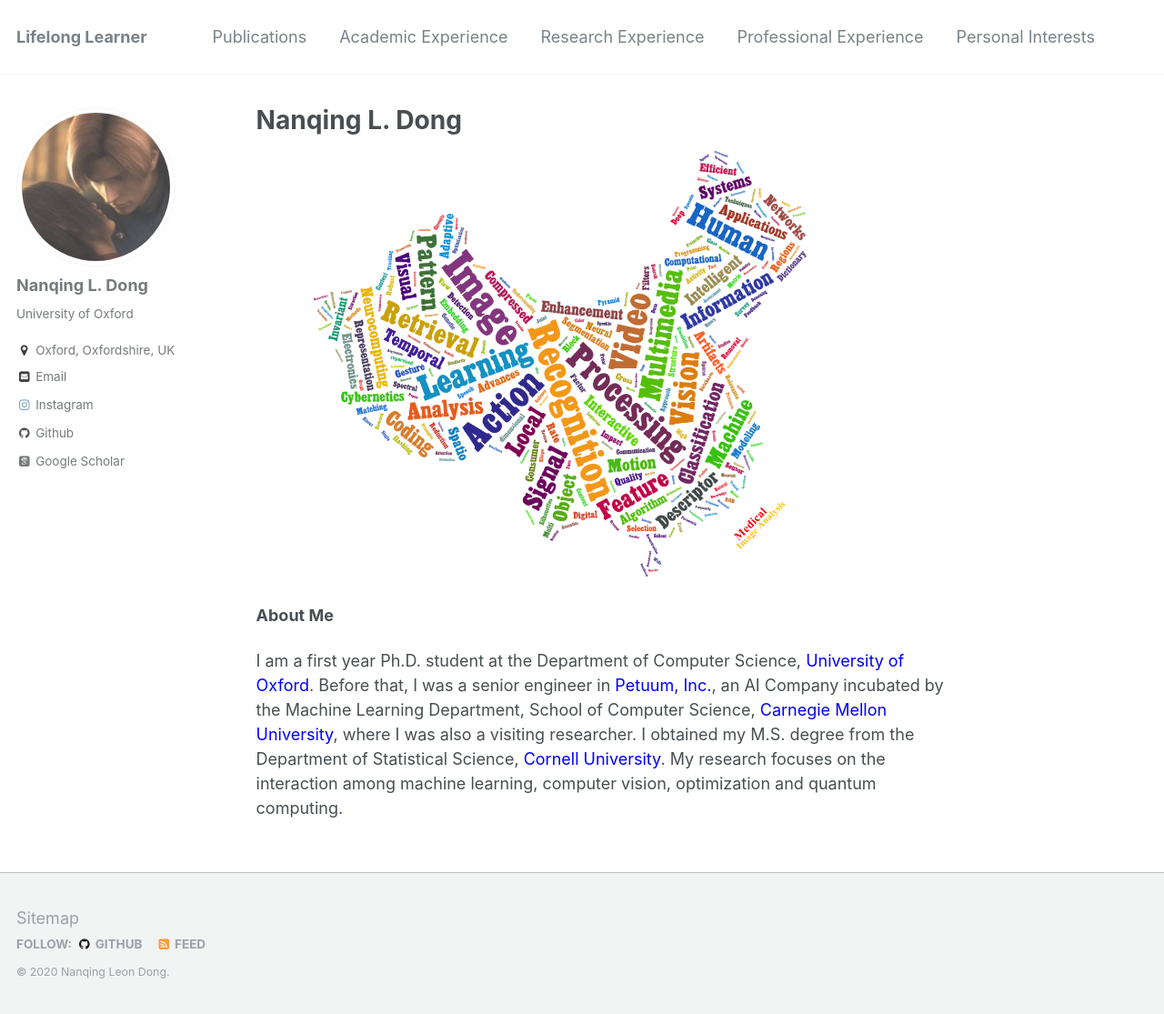
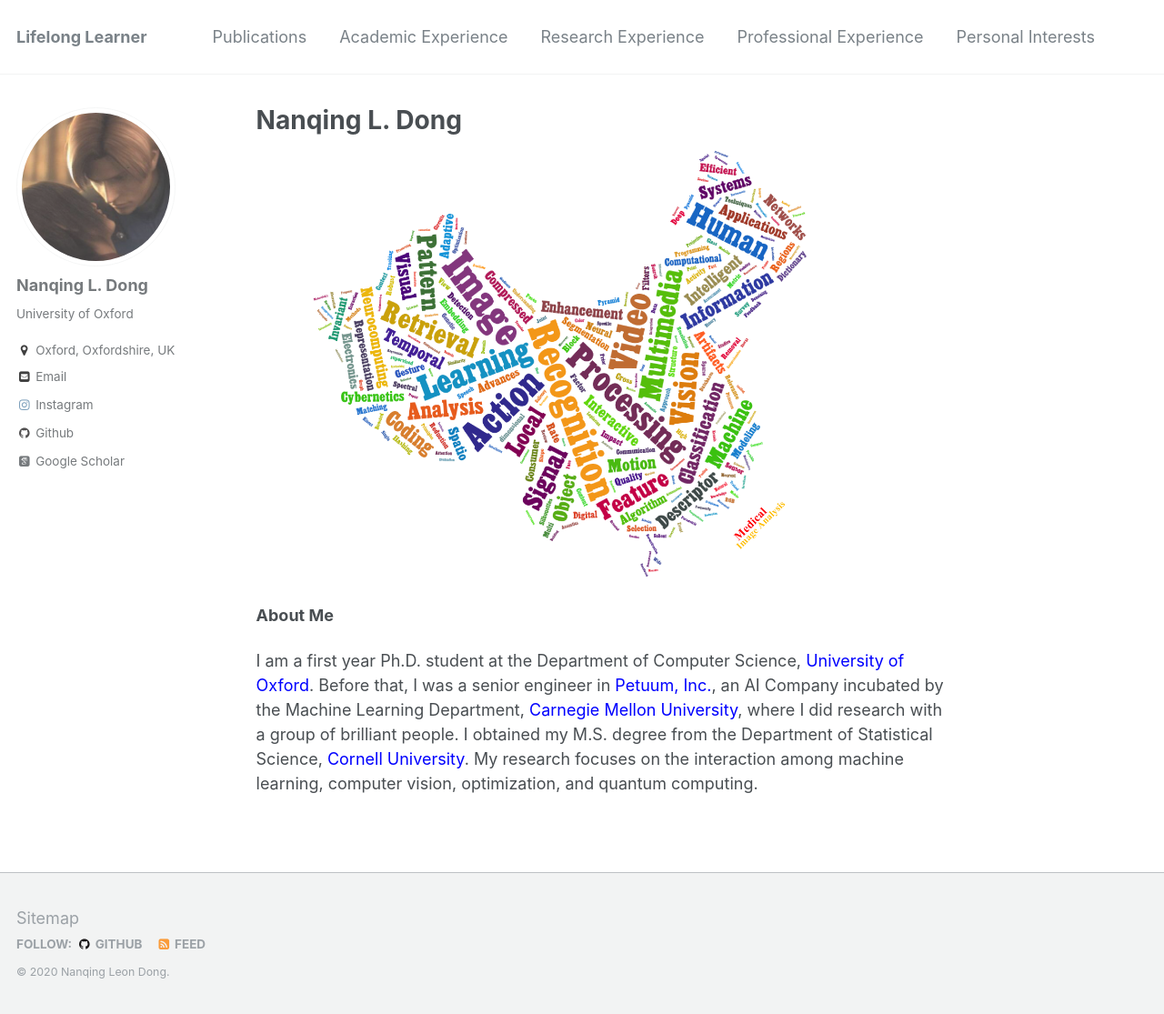
Before and after one commit to eveningdong/eveningdong.github.io, a Jekyll site: the page built from _pages/about.md, in a window 1280 px wide and 1115 px high. Shown: the whole window at 91% size. Built offline with Jekyll 4.4.1, drawn with Linux system fonts in a browser that asks for light colours; some web fonts are replaced.

Commit message:
update bio

```diff
--- a/_pages/about.md
+++ b/_pages/about.md
@@ -12,5 +12,5 @@ redirect_from:
 
 **About Me**
 
-I am a first year Ph.D. student at the Department of Computer Science, [<span style="color:blue">University of Oxford</span>](http://www.cs.ox.ac.uk). Before that, I was a senior engineer in [<span style="color:blue">Petuum, Inc.</span>](http://www.petuum.com), an AI Company incubated by the Machine Learning Department, School of Computer Science, [<span style="color:blue">Carnegie Mellon University</span>](https://www.ml.cmu.edu), where I was also a visiting researcher. I obtained my M.S. degree from the Department of Statistical Science, [<span style="color:blue">Cornell University</span>](https://stat.cornell.edu).
-My research focuses on the interaction among machine learning, computer vision, optimization and quantum computing.
+I am a first year Ph.D. student at the Department of Computer Science, [<span style="color:blue">University of Oxford</span>](http://www.cs.ox.ac.uk). Before that, I was a senior engineer in [<span style="color:blue">Petuum, Inc.</span>](http://www.petuum.com), an AI Company incubated by the Machine Learning Department, [<span style="color:blue">Carnegie Mellon University</span>](https://www.ml.cmu.edu), where I did research with a group of brilliant people. I obtained my M.S. degree from the Department of Statistical Science, [<span style="color:blue">Cornell University</span>](https://stat.cornell.edu).
+My research focuses on the interaction among machine learning, computer vision, optimization, and quantum computing.
```
Also changed, not shown: _pages/research.md (+1 -1 lines).
